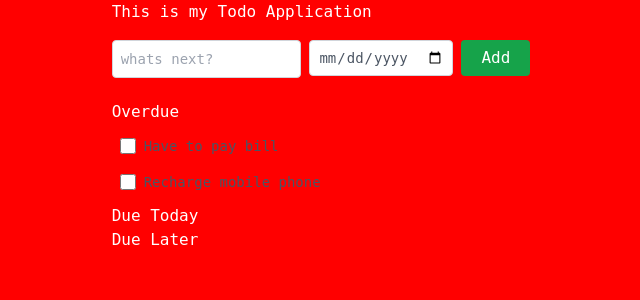
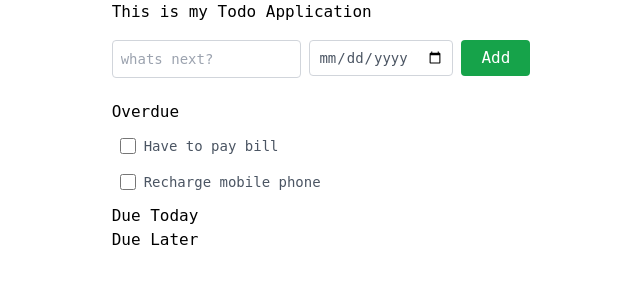
Before and after one commit to vineethayasa/example, a Node server app: page / in a window 1280 px wide. Shown: the top 300 px of the page, without its empty margins (315-955 px from the left). Run offline with Node 20, Linux system fonts and the light colour scheme; data that the repository does not hold is empty; some libraries are stand-ins or nearby versions.

Commit message:
Update styles.css

```diff
--- a/todo-app/public/css/styles.css
+++ b/todo-app/public/css/styles.css
@@ -1,5 +1,7 @@
 body{
-    background-color:red;
-    color:white;
+    background-color:white;
     font-family:monospace,'Courier';
 }
+.Todo-Item:hover .trash-icon{
+    display:block;
+}
```
